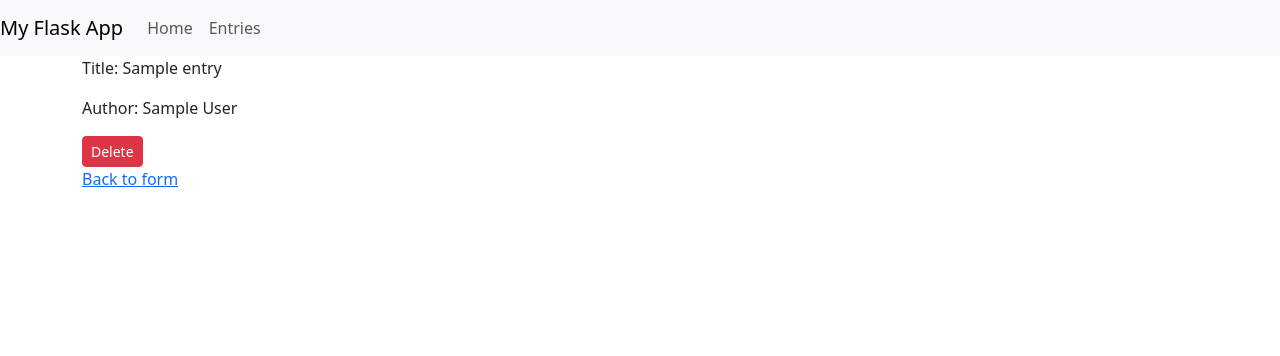
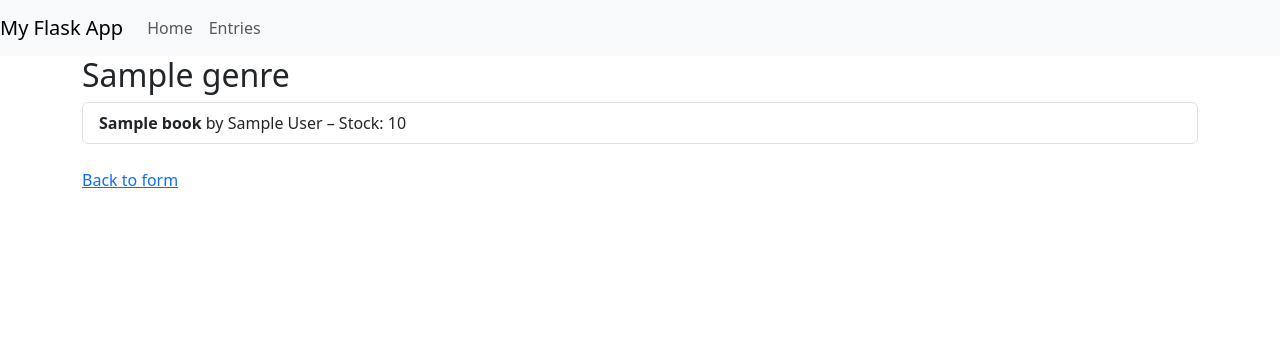
Before and after one commit to NersesArslan/book-inventory-app, a Flask app: template templates/entries.html in a window 1280 px wide. Shown: the top 356 px of the page. Run offline with Flask 3, Linux system fonts and the light colour scheme; the template is opened without the code that fills it: most values are stand-ins (such as "Sample title", 1, 10 or a date in 2020); some libraries are stand-ins or nearby versions.

Commit message:
organized entries page by genre, but still want to allow the user to see genres created in the main page and to allow user to CRUD genres

```diff
--- a/app.py
+++ b/app.py
@@ -4,7 +4,7 @@ from flask import Flask, render_template, request, redirect, url_for
 import uuid
 
 app = Flask(__name__)
-SQLALCHEMY_DATABASE_URI = "postgresql+psycopg://nersesarslanian:J0shua@18!@localhost:5432/book_inventory"
+SQLALCHEMY_DATABASE_URI = "postgresql+psycopg://nersesarslanian:somepassword@localhost:5432/book_inventory"
 
 app.config['SQLALCHEMY_DATABASE_URI'] = 'sqlite:///app.db'
 db.init_app(app)
@@ -22,19 +22,22 @@ def hello_world():
 def submit_form():
     title = request.form.get('title')
     author = request.form.get('author')
-    entry_id = str(uuid.uuid4())
-    entries.append({
-        'id': entry_id,
-        'title': title,
-        'author': author
-    })
+    genre = request.form.get('genre')
+    stock = request.form.get('stock', type=int)
+
+    new_book = Book(title=title, author=author, genre=genre, stock=stock)
+    db.session.add(new_book)
+    db.session.commit()
 
     return redirect(url_for('entries_page'))
 
 
 @app.route('/entries')
 def entries_page():
-    return render_template('entries.html', entries=entries)
+    genres = db.session.query(Book.genre).distinct()
+    books_by_genre = {genre[0]: Book.query.filter_by(
+        genre=genre[0]).all() for genre in genres}
+    return render_template('entries.html', books_by_genre=books_by_genre)
 
 
 @app.route('/delete/<entry_id>', methods=['POST'])
--- a/static/style.css
+++ b/static/style.css
@@ -4,7 +4,3 @@
   justify-content: center;
   align-items: center;
 }
-
-/* .book-info {
-  border: 1px solid black;
-} */
--- a/templates/entries.html
+++ b/templates/entries.html
@@ -1,15 +1,14 @@
-{%extends 'layout.html'%} {%block body %} {% for entry in entries %}
-<div class="book-info">
-  <p>Title: {{entry.title}}</p>
-  <p>Author: {{entry.author}}</p>
-  <form
-    action="{{ url_for('delete_entry', entry_id=entry.id) }}"
-    method="post"
-    style="display: inline"
-  >
-    <button type="submit" class="btn btn-danger btn-sm">Delete</button>
-  </form>
-</div>
+{%extends 'layout.html'%} {%block body %} {% for genre, books in
+books_by_genre.items() %}
+<h2>{{ genre }}</h2>
+<ul class="list-group mb-4">
+  {% for book in books %}
+  <li class="list-group-item">
+    <strong>{{ book.title }}</strong> by {{ book.author }} – Stock: {{
+    book.stock }}
+  </li>
+  {% endfor %}
+</ul>
 {% endfor %}
 <a href="/">Back to form</a>
 {% endblock%}
```
Also changed, not shown: instance/app.db.
